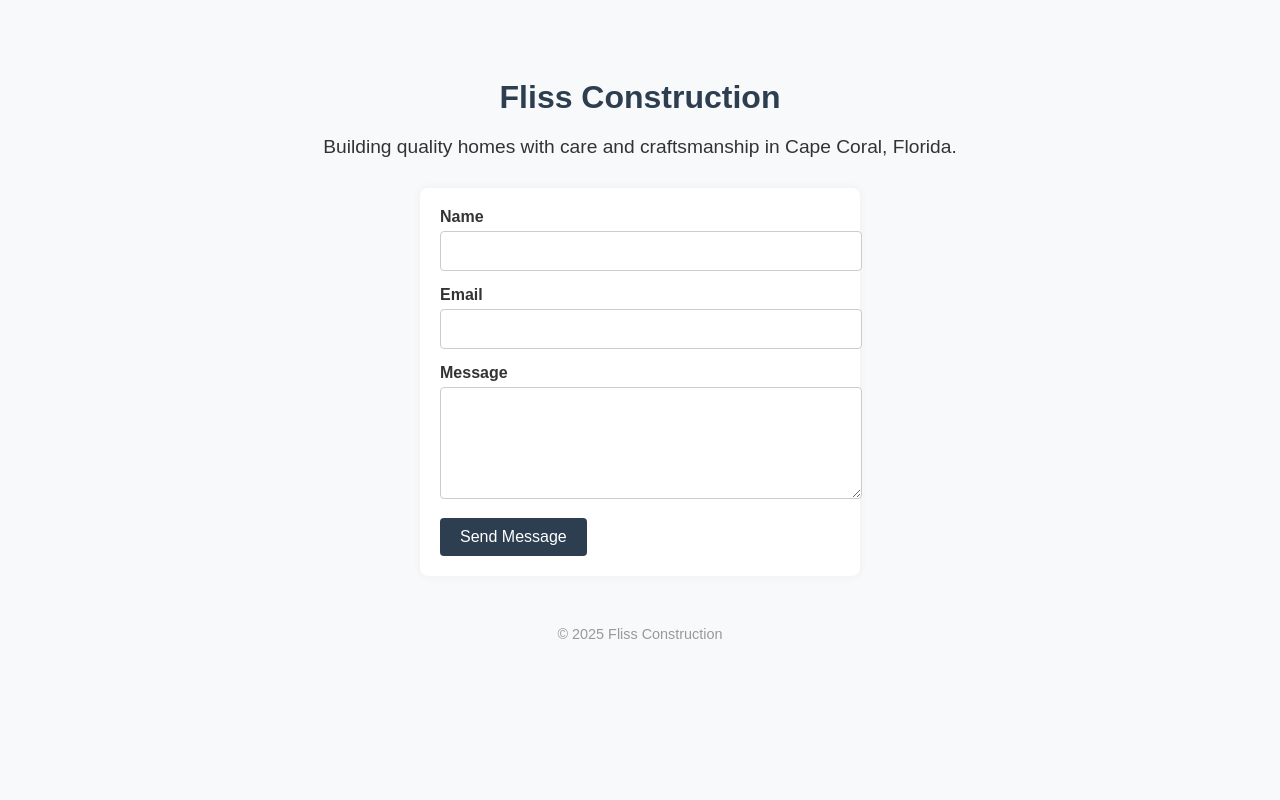
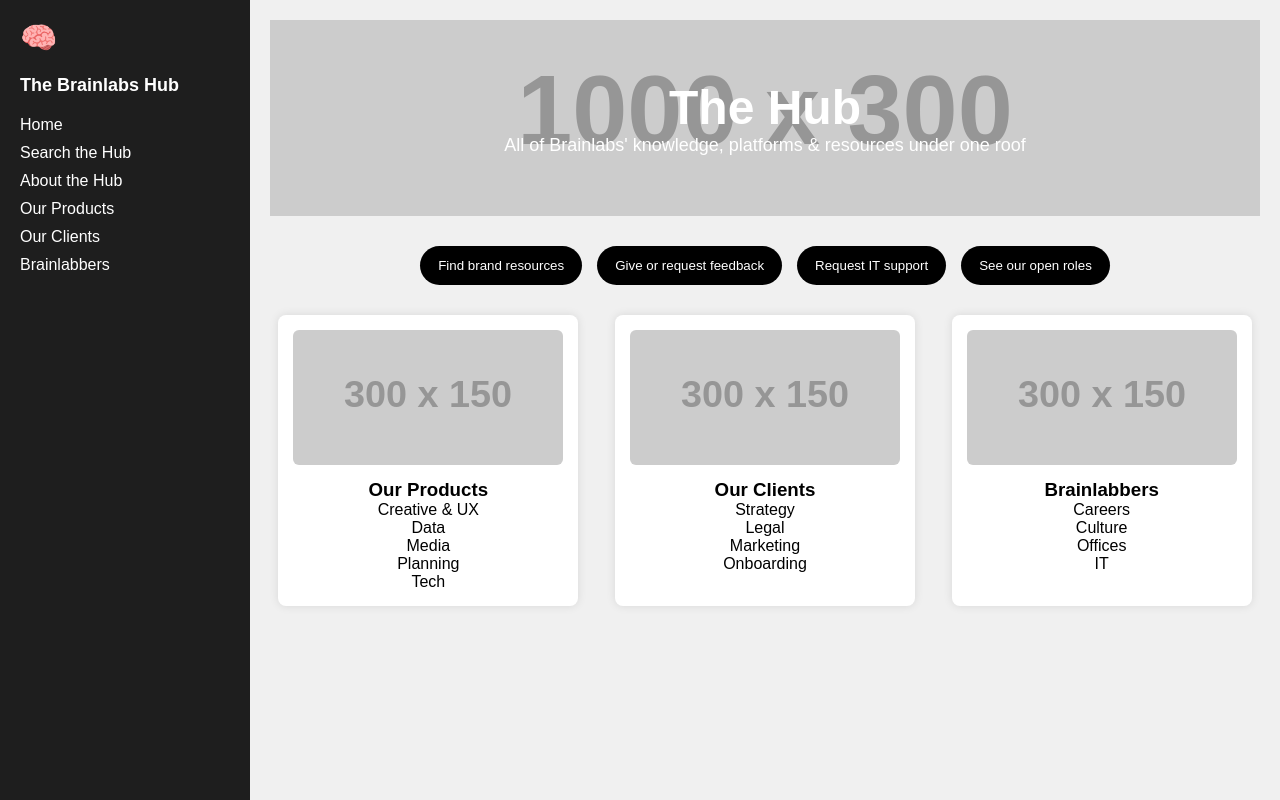
Before and after one commit to goonnoodles/website, a plain HTML site: page index.html in a window 1280 px wide. Drawn offline with Linux system fonts and the light colour scheme; placeholder pictures from the web are drawn by us.

Commit message:
Add files via upload

```diff
--- a/index.html
+++ b/index.html
@@ -1,89 +1,62 @@
+
 <!DOCTYPE html>
 <html lang="en">
 <head>
   <meta charset="UTF-8" />
-  <meta name="viewport" content="width=device-width, initial-scale=1.0" />
-  <title>Fliss Construction</title>
-  <style>
-    body {
-      font-family: Arial, sans-serif;
-      background-color: #f8f9fa;
-      color: #333;
-      text-align: center;
-      padding: 50px;
-    }
-    h1 {
-      color: #2c3e50;
-      margin-bottom: 10px;
-    }
-    p {
-      font-size: 1.2rem;
-      margin-bottom: 30px;
-    }
-    form {
-      max-width: 400px;
-      margin: 0 auto;
-      text-align: left;
-      background: #fff;
-      padding: 20px;
-      border-radius: 8px;
-      box-shadow: 0 0 10px rgba(0,0,0,0.05);
-    }
-    label {
-      display: block;
-      margin-bottom: 5px;
-      font-weight: bold;
-    }
-    input, textarea {
-      width: 100%;
-      padding: 10px;
-      margin-bottom: 15px;
-      border: 1px solid #ccc;
-      border-radius: 4px;
-      font-size: 1rem;
-    }
-    button {
-      background-color: #2c3e50;
-      color: white;
-      padding: 10px 20px;
-      border: none;
-      border-radius: 4px;
-      font-size: 1rem;
-      cursor: pointer;
-    }
-    button:hover {
-      background-color: #1a252f;
-    }
-    footer {
-      margin-top: 50px;
-      font-size: 0.9rem;
-      color: #999;
-    }
-  </style>
+  <meta name="viewport" content="width=device-width, initial-scale=1.0"/>
+  <title>The Hub</title>
+  <link rel="stylesheet" href="style.css" />
 </head>
 <body>
-  <h1>Fliss Construction</h1>
-  <p>Building quality homes with care and craftsmanship in Cape Coral, Florida.</p>
+  <div class="container">
+    <aside class="sidebar">
+      <div class="logo">🧠</div>
+      <h2>The Brainlabs Hub</h2>
+      <nav>
+        <ul>
+          <li>Home</li>
+          <li>Search the Hub</li>
+          <li>About the Hub</li>
+          <li>Our Products</li>
+          <li>Our Clients</li>
+          <li>Brainlabbers</li>
+        </ul>
+      </nav>
+    </aside>
 
-  <form action="https://formspree.io/f/your-form-id" method="POST">
-    <label for="name">Name</label>
-    <input type="text" id="name" name="name" required />
+    <main class="main-content">
+      <header class="hero">
+        <div class="hero-text">
+          <h1>The Hub</h1>
+          <p>All of Brainlabs' knowledge, platforms & resources under one roof</p>
+        </div>
+      </header>
 
-    <label for="email">Email</label>
-    <input type="email" id="email" name="_replyto" required />
+      <section class="buttons">
+        <button>Find brand resources</button>
+        <button>Give or request feedback</button>
+        <button>Request IT support</button>
+        <button>See our open roles</button>
+      </section>
 
-    <label for="message">Message</label>
-    <textarea id="message" name="message" rows="5" required></textarea>
-
-    <button type="submit">Send Message</button>
-  </form>
-
-  <footer>
-    &copy; <span id="year"></span> Fliss Construction
-  </footer>
-
-  <script>
-    document.getElementById("year").textContent = new Date().getFullYear();
-  </script>
+      <section class="cards">
+        <div class="card">
+          <img src="https://via.placeholder.com/300x150" alt="Products" />
+          <h3>Our Products</h3>
+          <p>Creative & UX<br/>Data<br/>Media<br/>Planning<br/>Tech</p>
+        </div>
+        <div class="card">
+          <img src="https://via.placeholder.com/300x150" alt="Clients" />
+          <h3>Our Clients</h3>
+          <p>Strategy<br/>Legal<br/>Marketing<br/>Onboarding</p>
+        </div>
+        <div class="card">
+          <img src="https://via.placeholder.com/300x150" alt="Brainlabbers" />
+          <h3>Brainlabbers</h3>
+          <p>Careers<br/>Culture<br/>Offices<br/>IT</p>
+        </div>
+      </section>
+    </main>
+  </div>
 </body>
 </html>
--- /dev/null
+++ b/style.css
@@ -0,0 +1,127 @@
+
+* {
+  margin: 0;
+  padding: 0;
+  box-sizing: border-box;
+  font-family: sans-serif;
+}
+
+body {
+  background: #f0f0f0;
+}
+
+.container {
+  display: flex;
+  flex-direction: row;
+  width: 100%;
+  min-height: 100vh;
+}
+
+.sidebar {
+  width: 250px;
+  background: #1e1e1e;
+  color: white;
+  padding: 20px;
+}
+
+.sidebar .logo {
+  font-size: 30px;
+}
+
+.sidebar h2 {
+  margin: 20px 0;
+  font-size: 18px;
+}
+
+.sidebar nav ul {
+  list-style: none;
+}
+
+.sidebar nav li {
+  margin: 10px 0;
+  cursor: pointer;
+}
+
+.main-content {
+  flex: 1;
+  padding: 20px;
+}
+
+.hero {
+  background: url('https://via.placeholder.com/1000x300') center/cover no-repeat;
+  color: white;
+  padding: 60px 20px;
+  text-align: center;
+}
+
+.hero h1 {
+  font-size: 48px;
+}
+
+.hero p {
+  font-size: 18px;
+}
+
+.buttons {
+  display: flex;
+  justify-content: center;
+  gap: 15px;
+  margin: 30px 0;
+  flex-wrap: wrap;
+}
+
+.buttons button {
+  background: black;
+  color: white;
+  border: none;
+  padding: 12px 18px;
+  border-radius: 25px;
+  cursor: pointer;
+}
+
+.cards {
+  display: flex;
+  gap: 20px;
+  flex-wrap: wrap;
+  justify-content: space-around;
+}
+
+.card {
+  background: white;
+  padding: 15px;
+  border-radius: 8px;
+  width: 300px;
+  text-align: center;
+  box-shadow: 0 0 10px rgba(0,0,0,0.1);
+}
+
+.card img {
+  width: 100%;
+  border-radius: 6px;
+  margin-bottom: 10px;
+}
+
+/* Mobile styles */
+@media (max-width: 768px) {
+  .container {
+    flex-direction: column;
+  }
+
+  .sidebar {
+    width: 100%;
+    text-align: center;
+  }
+
+  .main-content {
+    padding: 10px;
+  }
+
+  .hero h1 {
+    font-size: 32px;
+  }
+
+  .cards {
+    flex-direction: column;
+    align-items: center;
+  }
+}
```
